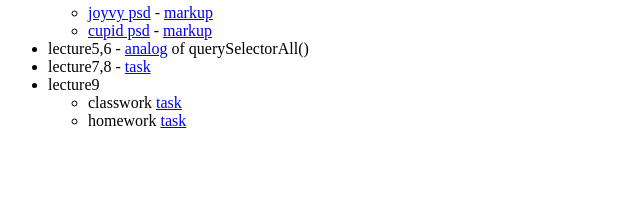
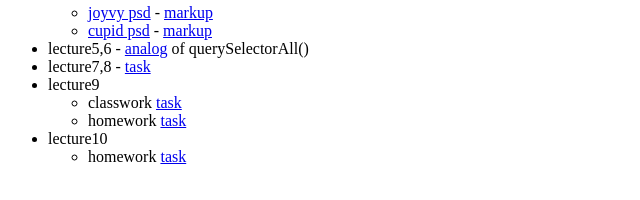
Before and after one commit to mandelbroo/WebUIcourse, a plain HTML site: page index.html in a window 1280 px wide. Shown: the part 148-348 px from the top of the page, without its empty margins (0-640 px from the left). Drawn offline with Linux system fonts and the light colour scheme.

Commit message:
update index

```diff
--- a/index.html
+++ b/index.html
@@ -51,6 +51,14 @@
             </li>
           </ul>
       </li>
+      <li>
+        lecture10
+          <ul>
+            <li>
+              homework <a href="lecture10/homework/index.html">task</a>
+            </li>
+          </ul>
+      </li>
     </ul>
   </body>
 </html>
```
